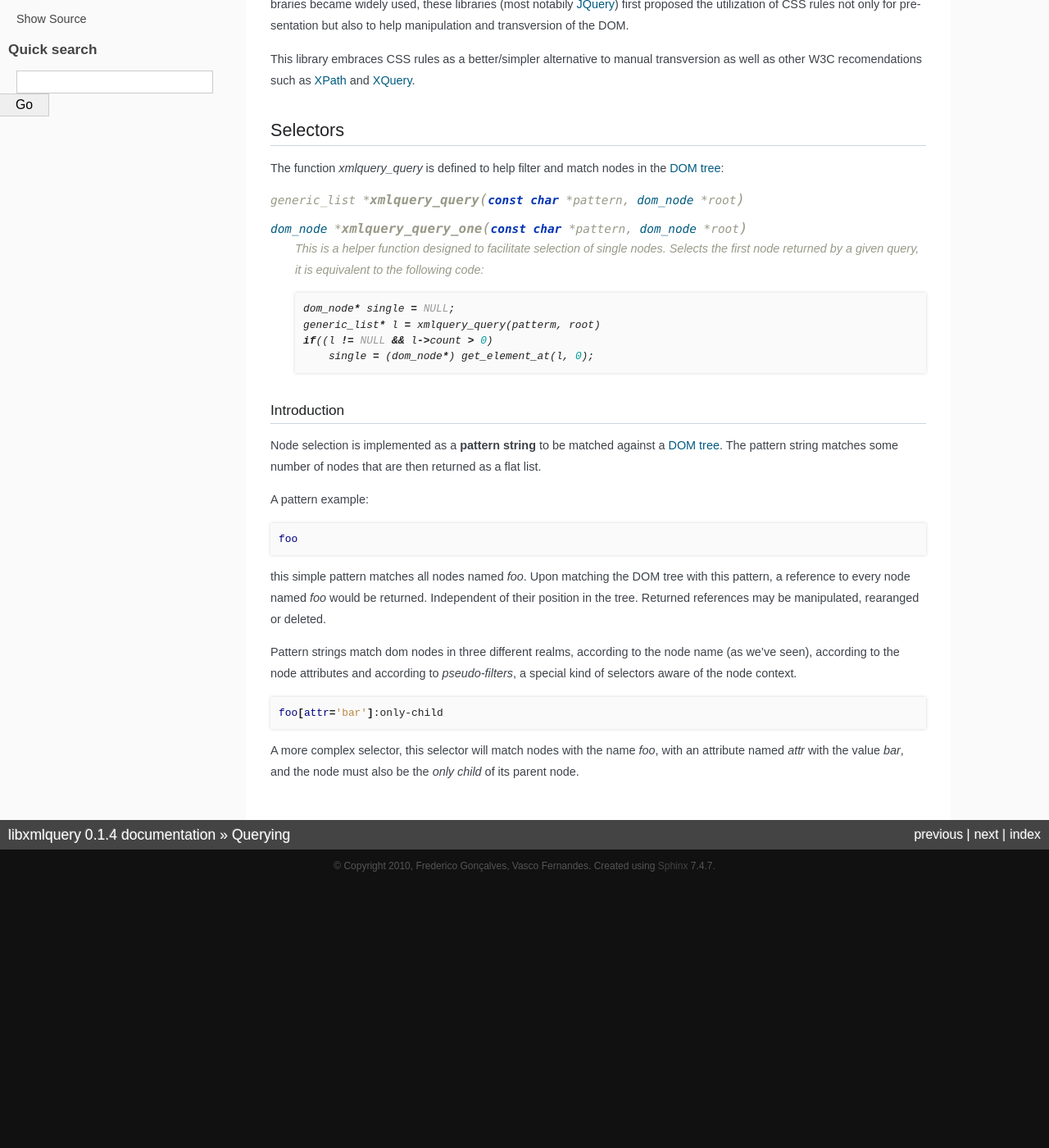
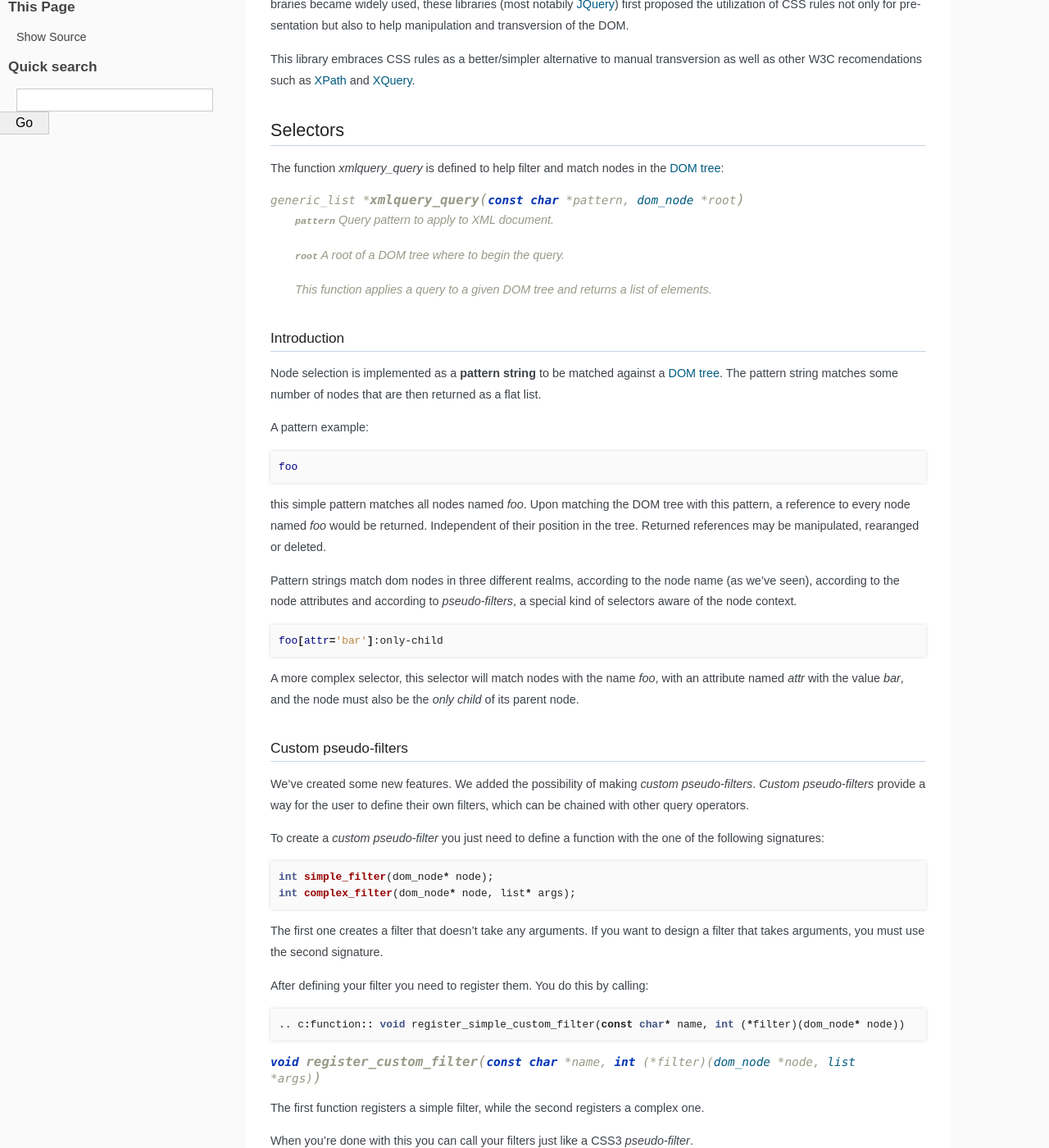
Before and after one commit to nullable/libxmlquery, a Sphinx documentation site: the page built from documentation/querying.rst, in a window 1280 px wide and 1400 px high, scrolled down 356 px. Shown: the whole window at 82% size. Built offline with Sphinx 7.4.7, drawn with Linux system fonts in a browser that asks for light colours; pages that are not in the unit, such as notebooks, are missing from menus; before the commit the page ends 1432 px from its top, so only the background shows below that; some of the changed text lies outside the part shown.

Commit message:
Query documentation

```diff
--- a/documentation/index.rst
+++ b/documentation/index.rst
@@ -12,19 +12,18 @@
 **query** xml documents.
 
 If you are new to **libxmlquery** start by reading the
-:doc:`Tutorial <tutorial>`.
+:doc:`Tutorial <tutorial/tutorial>`.
 
 .. toctree::
    :maxdepth: 2
 
    tutorial/tutorial
-   applications/shell
    parser/parser
    dom
    querying
    data_structures/datastructures
    macros.h
-   shell
    bindings
+   applications/shell
 
 You may also find specific object documentation in the :ref:`genindex`.
--- a/documentation/querying.rst
+++ b/documentation/querying.rst
@@ -39,18 +39,11 @@
 
 .. c:function:: generic_list* xmlquery_query(const char* pattern, dom_node* root)
 
+   :c:member:`pattern` Query pattern to apply to XML document.
 
-.. c:function:: dom_node* xmlquery_query_one(const char* pattern, dom_node* root)
+   :c:member:`root` A root of a DOM tree where to begin the query.
 
-    This is a helper function designed to facilitate selection of single nodes.
-    Selects the first node returned by a given query, it is equivalent to the
-    following code::
-
-        dom_node* single = NULL;
-        generic_list* l = xmlquery_query(patterm, root)
-        if((l != NULL && l->count > 0)
-            single = (dom_node*) get_element_at(l, 0);
-
+   This function applies a query to a given DOM tree and returns a list of elements.
 
 Introduction
 ^^^^^^^^^^^^
@@ -82,3 +75,28 @@
 A more complex selector, this selector will match nodes with the name *foo*,
 with an attribute named *attr* with the value *bar*, and the node must also be
 the *only child* of its parent node.
+
+
+Custom pseudo-filters
+^^^^^^^^^^^^^^^^^^^^^
+
+We've created some new features. We added the possibility of making *custom pseudo-filters*.
+*Custom pseudo-filters* provide a way for the user to define their own filters, which can be
+chained with other query operators.
+
+To create a *custom pseudo-filter* you just need to define a function with the one of the following signatures::
+
+   int simple_filter(dom_node* node);
+   int complex_filter(dom_node* node, list* args);
+
+The first one creates a filter that doesn't take any arguments. If you want to design a filter that takes arguments, you must use the second signature.
+
+After defining your filter you need to register them. You do this by calling::
+
+.. c:function:: void register_simple_custom_filter(const char* name, int (*filter)(dom_node* node))
+
+.. c:function:: void register_custom_filter(const char* name, int (*filter)(dom_node* node, list* args))
+
+The first function registers a simple filter, while the second registers a complex one.
+
+When you're done with this you can call your filters just like a CSS3 *pseudo-filter*.
```
